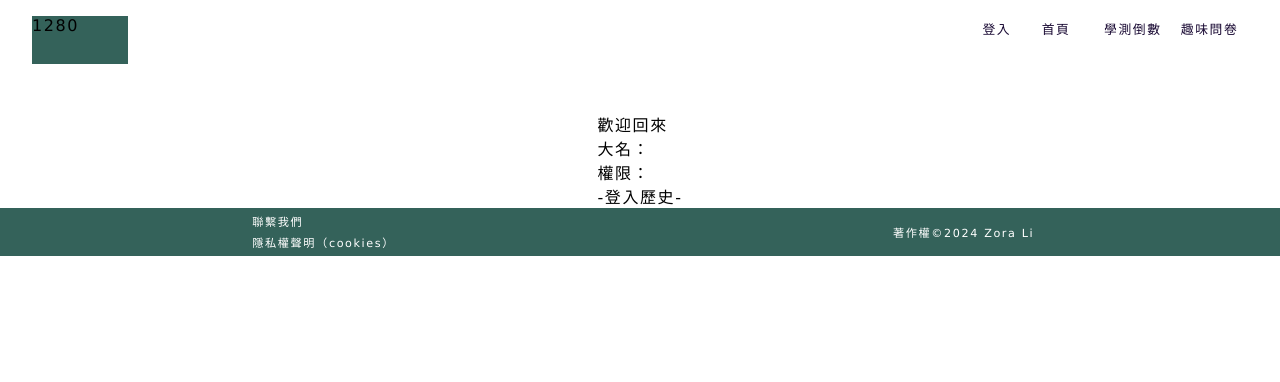
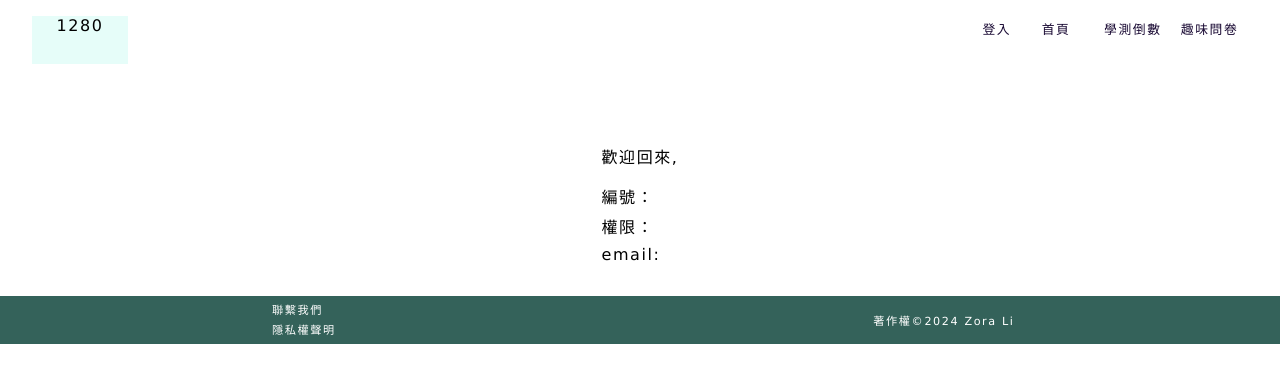
Before and after one commit to li09tw/demoBeginner, a React (Create React App) app: page /Member in a window 1280 px wide. Shown: the top 382 px of the page. Built offline with nearby package versions, Linux system fonts and the light colour scheme.

Commit message:
session & member manage done

```diff
--- a/package.json
+++ b/package.json
@@ -6,6 +6,7 @@
     "@testing-library/jest-dom": "^5.17.0",
     "@testing-library/react": "^13.4.0",
     "@testing-library/user-event": "^13.5.0",
+    "json-server": "^1.0.0-alpha.23",
     "moment": "^2.30.1",
     "react": "^18.2.0",
     "react-dom": "^18.2.0",
--- a/src/App.css
+++ b/src/App.css
@@ -40,7 +40,8 @@ p:#000
     justify-content: center;
   }
 
-  .link-all {
+  .link-all,
+  .link-all :visited {
     color: #190933;
     text-decoration: none;
     padding: 0.2rem 0.4rem 0.2rem 0.4rem;
@@ -74,7 +75,6 @@ p:#000
   /* --------------------  Header ------------------- */
 
   .app-header {
-    /*     background-color: #81f4e1; */
     min-height: 10vh;
     margin: 1rem 1rem 1rem 1rem;
     padding: 0 1rem 0 1rem;
@@ -90,7 +90,8 @@ p:#000
   .nav-logo {
     width: 6rem;
     height: 3rem;
-    background-color: #34625a;
+    background-color: #e6fdf9;
+    text-align: center;
   }
   .header-link-group {
     display: flex;
@@ -306,6 +307,12 @@ p:#000
   }
 
   /*  * Member Signin ========================== */
+  .signintest {
+    text-align: center;
+    font-size: 0.8rem;
+    color: #417a71;
+    margin: 0.4rem 0 0.2rem 0;
+  }
   .signin-input {
     border-width: 0.1rem;
     font-size: 0.8rem;
@@ -327,4 +334,16 @@ p:#000
     color: #ff1654;
     text-align: center;
   }
+
+  /*  * Member Manage ========================== */
+  .text-Welcome {
+    text-align: center;
+    margin: 2rem 0 1rem 0;
+  }
+  .text-info {
+    margin-top: 0.4rem;
+  }
+  .text-info-bottom {
+    margin-bottom: 2rem;
+  }
 }
--- a/src/App.js
+++ b/src/App.js
@@ -10,6 +10,8 @@ import MemberManage from "./screens/MemberManage";
 import MemberSignin from "./screens/MemberSignin";
 import Home from "./screens/Home";
 import { useState, useEffect } from "react";
+import { Context } from "./components/Context";
+import manager from "./screens/datas/manager.json";
 
 /*
 Router
@@ -29,9 +31,34 @@ function App() {
     };
   }, []);
 
+  /* 登入工具 */
+  const [authState, setAuthState] = useState({
+    name: "",
+    id: "",
+    status: false,
+  });
+  useEffect(() => {
+    if (sessionStorage.getItem("passToken") == manager[0].token) {
+      setAuthState({
+        user: manager[0].name,
+        id: manager[0].id,
+        status: true,
+      });
+    } else {
+      setAuthState({ ...authState, status: false });
+    }
+  }, []);
+
+  /* 登出工具 */
+  const btnSignout = () => {
+    sessionStorage.removeItem("passToken"); /* .clear() */
+    setAuthState({ name: "", id: 0, status: false });
+  };
+
   return (
     <>
       <div className="app">
+        <Context.Provider value={{ authState, setAuthState }}>
           <BrowserRouter>
             <section className="app-header">
               <div className="nav-display-L">
@@ -40,9 +67,33 @@ function App() {
 
               <div className="nav-display-R">
                 <div className="header-link-group">
-                <Link to="/Signin" className="link-all header-signin-link">
+                  {authState.status ? (
+                    <>
+                      <Link
+                        to="/Member"
+                        className="link-all header-signin-link"
+                      >
+                        會員資料
+                      </Link>
+                      <Link
+                        to="/Signin"
+                        className="link-all header-signin-link"
+                        onClick={btnSignout}
+                      >
+                        登出
+                      </Link>
+                    </>
+                  ) : (
+                    <>
+                      <Link
+                        to="/Signin"
+                        className="link-all header-signin-link"
+                      >
                         登入
                       </Link>
+                    </>
+                  )}
+
                   <Link to="/" className="link-all header-link">
                     首頁
                   </Link>
@@ -99,13 +150,14 @@ function App() {
                 <Link to="/ContactUs" className="link-all footer-p ">
                   聯繫我們
                 </Link>
-              <p className="link-all footer-p ">隱私權聲明（cookies）</p>
+                <p className="link-all footer-p ">隱私權聲明</p>
               </div>
               <div>
                 <p className="footer-p "> 著作權©2024 Zora Li </p>
               </div>
             </section>
           </BrowserRouter>
+        </Context.Provider>
       </div>
     </>
   );
--- /dev/null
+++ b/src/components/Context.js
@@ -0,0 +1,2 @@
+import { createContext } from "react";
+export const Context = createContext("");
--- a/src/screens/MemberManage.js
+++ b/src/screens/MemberManage.js
@@ -1,16 +1,32 @@
+import manager from "./datas/manager.json";
+import { useEffect, useState } from "react";
+
 export default function MemberManage() {
+  /* 從資料庫拿到的資料 */
+  const [name, setName] = useState("");
+  const [id, setId] = useState("");
+  const [email, setEmail] = useState("");
+  const [UserClass, setUserClass] = useState("");
+
+  /* 這個驗證程序理論上應該要在後端較為安全 */
+  useEffect(() => {
+    if (sessionStorage.getItem("passToken") == manager[0].token) {
+      setEmail(manager[0].email);
+      setId(manager[0].id);
+      setName(manager[0].name);
+      setUserClass(manager[0].class);
+    } else {
+    }
+  }, []);
+
   return (
     <>
       <div>
+        <div className="text-Welcome">歡迎回來,{name}</div>
         <div>
-          <div>歡迎回來</div>
-        </div>
-        <div>
-          <div>大名：</div>
-          <div>權限：</div>
-        </div>
-        <div>
-          <div> -登入歷史-</div>
+          <div className="text-info">編號：{id}</div>
+          <div className="text-info">權限：{UserClass}</div>
+          <div className="text-info text-info-bottom">email:{email}</div>
         </div>
       </div>
     </>
--- a/src/screens/MemberSignin.js
+++ b/src/screens/MemberSignin.js
@@ -1,17 +1,30 @@
-import { useState } from "react";
+import { useState, useContext } from "react";
 import manager from "./datas/manager.json";
 import { useNavigate } from "react-router-dom";
+import { Context } from "../components/Context";
 
 export default function MemberSignin() {
-  const [Acc, setAcc] = useState("");
+  const [User, setUser] = useState("");
   const [Pass, setPass] = useState("");
   const [message, setMessage] = useState("");
+
+  /* 跳轉畫面 */
   const navigate = useNavigate();
 
+  /* 登入工具 */
+  const { setAuthState } = useContext(Context);
   const btnSubmit = () => {
     /* ! 非資料庫  */
-    if (Acc == manager[0].id) {
-      if (Pass == manager[0].key) {
+    if (User == manager[0].user || User == manager[1].user) {
+      if (Pass == manager[0].password) {
+        sessionStorage.setItem("passToken", manager[0].token);
+        console.log(manager[0].token);
+        /* token的資料內容可以自行設定 */
+        setAuthState({
+          status: true,
+          id: manager[0].id,
+          name: manager[0].name,
+        });
         navigate("/Member");
       } else {
         setMessage("帳號或密碼不正確");
@@ -24,7 +37,11 @@ export default function MemberSignin() {
   return (
     <>
       <div>
-        <div className="middle-middle">管理者登入</div>
+        <div className="middle-middle">登入測試</div>
+        <div>
+          <div className="signintest">帳號：SampleSignIn</div>
+          <div className="signintest">密碼：Password</div>
+        </div>
         <form>
           <div>
             <label>帳號：</label>
@@ -36,7 +53,7 @@ export default function MemberSignin() {
               size={20}
               required
               onChange={(e) => {
-                setAcc(e.target.value);
+                setUser(e.target.value);
               }}
             />
           </div>
--- a/src/screens/datas/SigninHistory.json
+++ /dev/null
@@ -1 +0,0 @@
-[{}]
--- a/src/screens/datas/manager.json
+++ b/src/screens/datas/manager.json
@@ -1,9 +1,16 @@
 [
   {
-    "id": "noqwtjolmkad",
-    "key": "nsdione%rklg&ol",
-    "name": "Zora",
-    "create-date": "2024-03-24",
-    "class": "持有者"
+    "id": "1",
+    "user": "SampleSignIn",
+    "password": "Password",
+    "name": "拜訪者",
+    "email": "none",
+    "create-date": "2024-04-09",
+    "class": "Vister",
+    "token": "maoguprjeoa#igknjari$gtjip4q0973q687",
+    "Teachable": "false",
+    "Udemy": "false",
+    "worksAddress-1": "作品連結1",
+    "worksAddress-2": "作品連結2"
   }
 ]
```
Also changed, not shown: 1 other file (tests, documents, lock files or other folders). Lines whose indentation alone changed are shown as unchanged.
